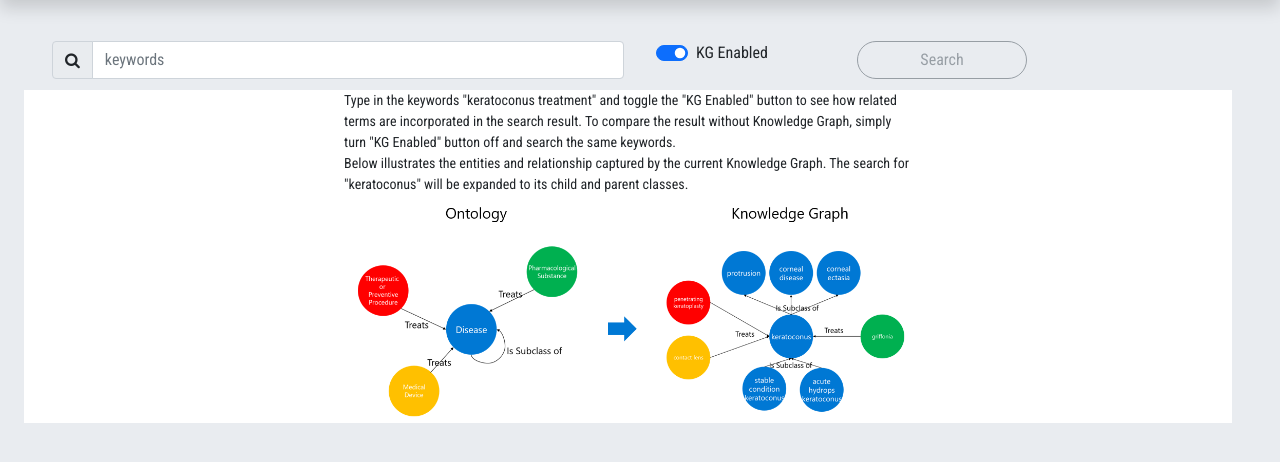
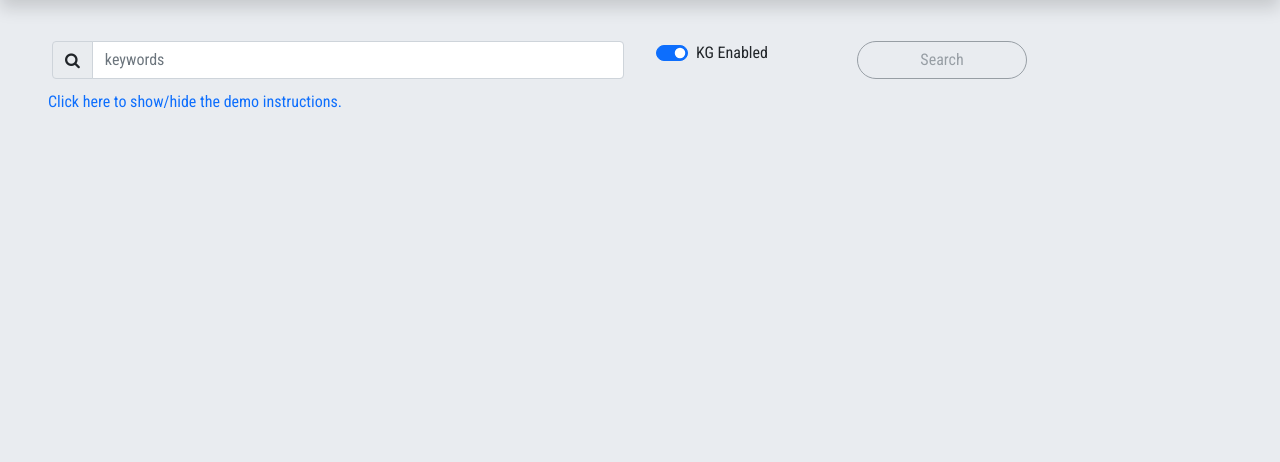
Before and after one commit to microsoft/dstoolkit-kg-search, a Flask app: page / in a window 1280 px wide. Shown: the part 58-520 px from the top of the page. Run offline with Flask 2, Linux system fonts and the light colour scheme; parts of the project's set-up code (start-up, migrations or seed data) failed here and were passed over.

Commit message:
collapse instructions in UI

```diff
--- a/ui/templates/index.html
+++ b/ui/templates/index.html
@@ -46,25 +46,37 @@
       </div>
   </form>
 
-  <div class="row mt-2 row-cols-3 small bg-white">
+
+  <p class="mt-2">
+    <a class="link-primary" data-bs-toggle="collapse" href="#collapseExample" role="button" aria-expanded="false" aria-controls="collapseExample">
+      Click here to show/hide the demo instructions.
+    </a>
+  </p>
+  <div class="collapse" id="collapseExample">
+    <div class="card card-body">
+      <div class="row row-cols-3 small">
         <div class="col-3"></div>
-    <div class="col-6">
+        <div class="col-6 bg-white">
           Type in the keywords "keratoconus treatment" and toggle the "KG Enabled" button to see how related terms are incorporated in the search result.
           To compare the result without Knowledge Graph, simply turn "KG Enabled" button off and search the same keywords.
         </div>
         <div class="col-3"></div>
         <div class="col-3"></div>
-    <div class="col-6">
+        <div class="col-6 bg-white">
           Below illustrates the entities and relationship captured by the current Knowledge Graph. The search for "keratoconus" will be
           expanded to its child and parent classes.
         </div>
         <div class="col-3"></div>
         <div class="col-3"></div>
-    <div class="col-6">
+        <div class="col-6 bg-white">
           <img width="100%" src="../static/images/sample_kg.png">
         </div>
         <div class="col-3"></div>
       </div>
+    </div>
+  </div>
+
+
 
 
 
```
Lines whose indentation alone changed are shown as unchanged.
